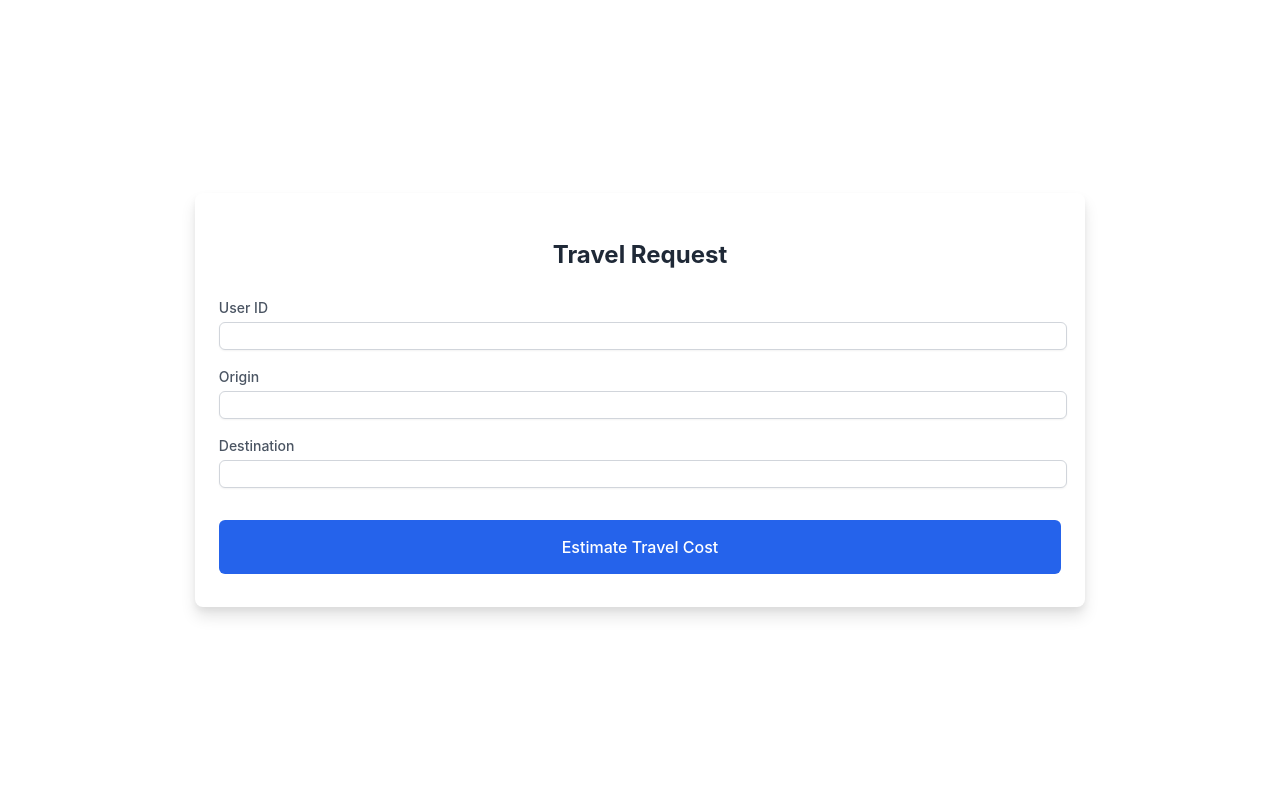
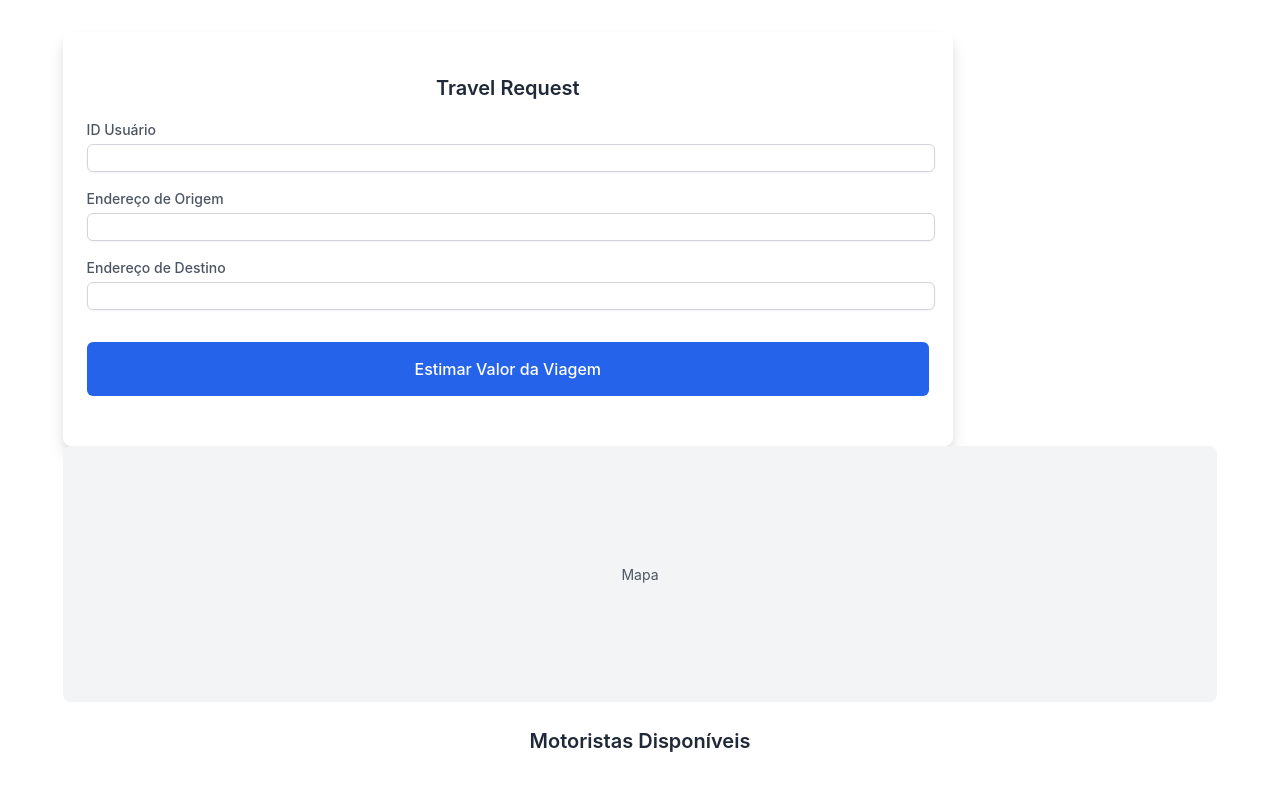
Before and after one commit to danargolo/shopper_teste, a React (Vite) app in the folder front/: page / in a window 1280 px wide. Shown: the top 795 px of the page. Built offline with nearby package versions, Linux system fonts and the light colour scheme.

Commit message:
style(front): correct label and classname to kebab

```diff
--- a/front/src/App.tsx
+++ b/front/src/App.tsx
@@ -1,14 +1,16 @@
 import { useState } from 'react'
-import reactLogo from './assets/react.svg'
-import viteLogo from '/vite.svg'
 import './App.css'
 import { TravelForms } from './components/TravelForms'
+import { TravelOptions } from './components/TravelOptions'
 
 function App() {
   const [count, setCount] = useState(0)
 
   return (
-    <TravelForms />
+    <>
+      <TravelForms />
+      <TravelOptions />
+    </>
   )
 }
 
--- a/front/src/components/TravelForms/index.tsx
+++ b/front/src/components/TravelForms/index.tsx
@@ -21,44 +21,44 @@ export const TravelForms = (): React.JSX.Element => {
   };
 
   return (
-    <div className="containerFormTravel">
+    <div className="form-travel-container">
       <h2 className="tittle">Travel Request</h2>
       <form>
         <div>
-          <label htmlFor="userId">User ID</label>
+          <label htmlFor="userId">ID Usuário</label>
           <input
             type="text"
             id="userId"
             name="userId"
             value={formData.userId}
             onChange={handleInputChange}
-            className="inputTravel"
+            className="input-travel"
             required
             aria-label="User ID"
           />
         </div>
         <div>
-          <label htmlFor="origin">Origin</label>
+          <label htmlFor="origin">Endereço de Origem</label>
           <input
             type="text"
             id="origin"
             name="origin"
             value={formData.origin}
             onChange={handleInputChange}
-            className="inputTravel"
+            className="input-travel"
             required
             aria-label="Origin Address"
           />
         </div>
         <div>
-          <label htmlFor="destination">Destination</label>
+          <label htmlFor="destination">Endereço de Destino</label>
           <input
             type="text"
             id="destination"
             name="destination"
             value={formData.destination}
             onChange={handleInputChange}
-            className="inputTravel"
+            className="input-travel"
             required
             aria-label="Destination Address"
           />
@@ -68,7 +68,7 @@ export const TravelForms = (): React.JSX.Element => {
           className="formTravelBtn"
           aria-label="Estimate Travel Cost"
         >
-          Estimate Travel Cost
+          Estimar Valor da Viagem
         </button>
       </form>
     </div>
--- a/front/src/components/TravelForms/styles.css
+++ b/front/src/components/TravelForms/styles.css
@@ -24,7 +24,7 @@ form {
   color: #1F2937;
 }
 
-.containerFormTravel {
+.form-travel-container {
   width: 842.4px;
   height: 366px;
   background-color: #FFFFFF;
@@ -34,7 +34,7 @@ form {
 
 }
 
-.inputTravel {
+.input-travel {
   margin-top: 0.25rem;
   display: block;
   width: 100%;
```
